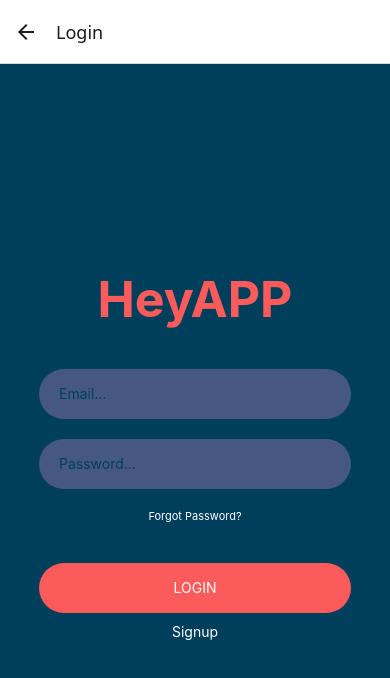
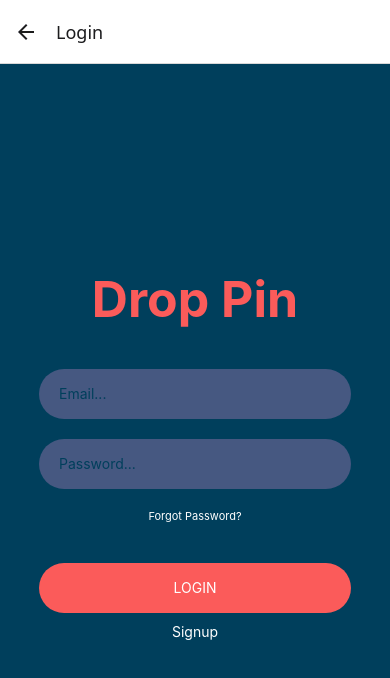
Before and after one commit to Prabin17np/MyApp, a React Native app in the folder my-new-app/: screen /Login in a window 390 px wide. Shown: the top 678 px of the page. Built offline with nearby package versions, Linux system fonts and the light colour scheme.

Commit message:
Change in login

```diff
--- a/my-new-app/screens/LoginScreen.js
+++ b/my-new-app/screens/LoginScreen.js
@@ -12,7 +12,7 @@
 
   return (
     <View style={styles.container}>
-      <Text style={styles.logo}>HeyAPP</Text>
+      <Text style={styles.logo}>Drop Pin</Text>
       <View style={styles.inputView}>
         <TextInput
           style={styles.inputText}
```
